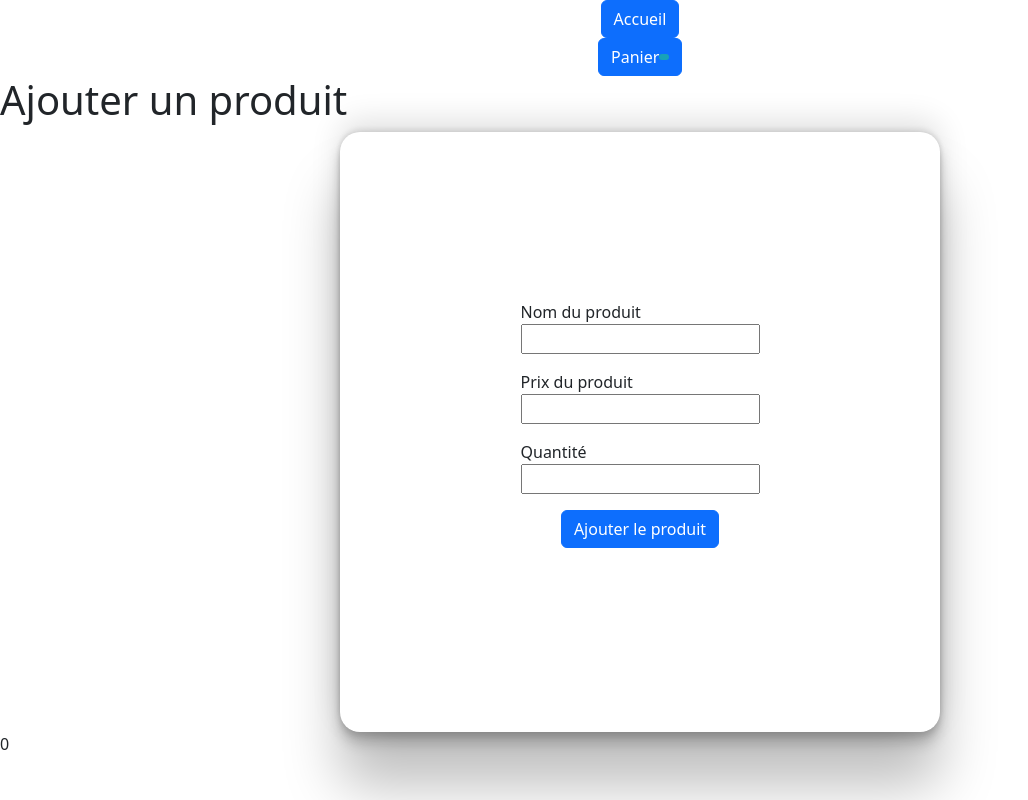
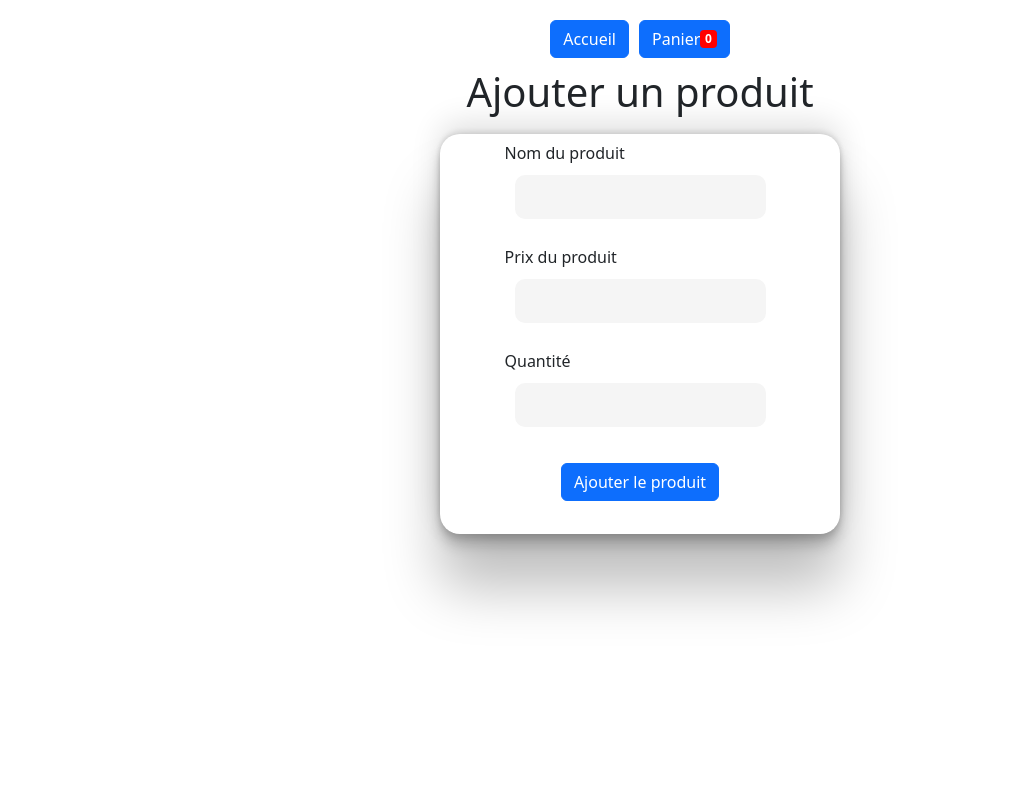
Before and after one commit to Nosdi67/Premiere_appli_php, a PHP site: page / in a window 1280 px wide. Shown: the whole page, without its empty margins (0-1028 px from the left). Run offline with PHP 8.4, Linux system fonts and the light colour scheme.

Commit message:
Premiere appli php done

```diff
--- a/index.php
+++ b/index.php
@@ -2,6 +2,7 @@
     session_start();
     ob_start();
     $title="Accueil";
+    require_once 'function.php'
 ?>
 
 
@@ -24,14 +25,71 @@
         </form>
     </div>
 
+
+
+
+    <style>
+        #error_message{
+            color: #f5f5f5;
+            width: 400px;
+            display: flex;
+            flex-direction: column;
+            align-items: center;
+            justify-content: center;
+            border-radius: 20px;
+            box-shadow: rgba(0, 0, 0, 0.25) 0px 54px 55px, rgba(0, 0, 0, 0.12) 0px -12px 30px, rgba(0, 0, 0, 0.12) 0px 4px 6px, rgba(0, 0, 0, 0.17) 0px 12px 13px, rgba(0, 0, 0, 0.09) 0px -3px 5px;
+            background-color: #dc3545;
+            font-size: 1.5rem;
+            text-align: center;
+
+        }
+        #success_message{
+            color: #f5f5f5;
+            width: 400px;
+            border-radius: 20px;
+            box-shadow: rgba(0, 0, 0, 0.25) 0px 54px 55px, rgba(0, 0, 0, 0.12) 0px -12px 30px, rgba(0, 0, 0, 0.12) 0px 4px 6px, rgba(0, 0, 0, 0.17) 0px 12px 13px, rgba(0, 0, 0, 0.09) 0px -3px 5px;
+            background-color: #0d6efd;
+            font-size: 1.5rem;
+            text-align: center;
+            ;
+        }
+
+        form {
+        display:flex;
+        flex-direction: column;
+        align-items: center;
+        justify-content: center;
+        border-radius: 20px;
+        box-shadow: rgba(0, 0, 0, 0.25) 0px 54px 55px, rgba(0, 0, 0, 0.12) 0px -12px 30px, rgba(0, 0, 0, 0.12) 0px 4px 6px, rgba(0, 0, 0, 0.17) 0px 12px 13px, rgba(0, 0, 0, 0.09) 0px -3px 5px;
+        width: 400px;
+        height: 400px;
+        margin: auto;
+        }
+        p{
+            display: flex;
+            flex-direction: column;
+        }
+        nav{
+            display : flex;
+            justify-content: center;
+            align-items: center;
+            gap: 10px;
+            margin-top: 20px;
+        }
+        h1{
+            text-align: center;
+        }
+        input{
+            margin: 10px;
+            padding: 10px;
+            border-radius: 10px;
+            border: none;
+            outline: none;
+            background-color: #f5f5f5;
+        }
+    </style>
+
     <?php
-    $countProducts=0;
-    if(isset($_SESSION['products']) && is_array($_SESSION['products'])) {
-        $countProducts = count($_SESSION['products']);
-    }
-
-    echo $countProducts;
-
     $content=ob_get_clean();
     require_once 'template.php';
     ?>
--- a/style.css
+++ /dev/null
@@ -1,24 +0,0 @@
-
-form {
-  display:flex;
-  flex-direction: column;
-  align-items: center;
-  justify-content: center;
-  border-radius: 20px;
-  box-shadow: rgba(0, 0, 0, 0.25) 0px 54px 55px, rgba(0, 0, 0, 0.12) 0px -12px 30px, rgba(0, 0, 0, 0.12) 0px 4px 6px, rgba(0, 0, 0, 0.17) 0px 12px 13px, rgba(0, 0, 0, 0.09) 0px -3px 5px;
-  width: 600px;
-  height: 600px;
-  margin: auto;
-}
-p{
-    display: flex;
-    flex-direction: column;
-}
-nav{
-  display: flex;
-    flex-direction: column;
-    align-items: center;
-    justify-content: center;
-    border-radius: 20px;
-    box-shadow: rgba(0, 0, 0, 0.25) 0px 54px 55px, rgba(0, 0, 0, 0.12) 0px
-}
--- a/template.php
+++ b/template.php
@@ -13,7 +13,7 @@
     <div id="wrapper">
         <nav>
             <a href="index.php" class="btn btn-primary d-inline-flex align-items-center">Accueil</a>
-            <a href="recap.php" class="btn btn-primary d-inline-flex align-items-center">Panier<span><?php if(isset($countProducts) && $countProducts != 0) { echo $countProducts; } ?></span></a>
+            <a href="recap.php" class="btn btn-primary d-inline-flex align-items-center">Panier<span <?php if(isset($countProducts) && $countProducts==0){ echo "style='background-color:red;'"; echo $countProducts=0;} ?> ><?php if(isset($countProducts)) { echo $countProducts; } ?></span></a>
         </nav>
 
     <?php if(isset($content)) { echo $content; } ?>
@@ -38,4 +38,12 @@
         background-color: #17a2b8;
         color: #fff;
     }
+    #wrapper{
+        display: flex;
+        flex-direction: column;
+        justify-content: center;
+        align-items: center;
+        gap: 10px;
+    }
 </style>
+<?php require_once 'function.php'; ?>
```
Also changed, not shown: function.php (added, +46 -0 lines), recap.php (+35 -15 lines), traitement.php (+10 -3 lines).
